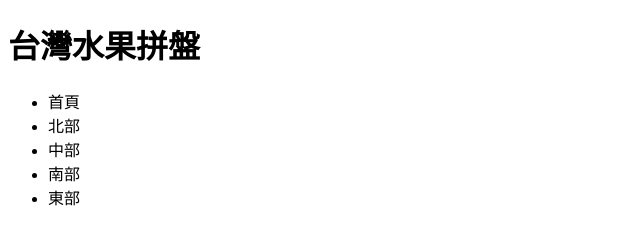
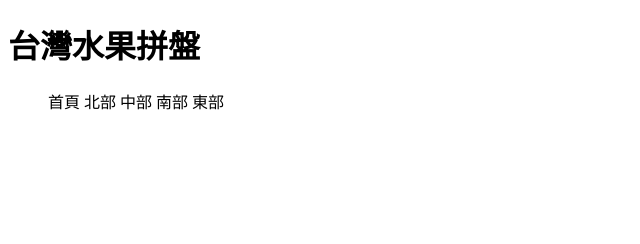
Before and after one commit to musicboy0322/WebFundFinalProject, a plain HTML site: page index.html in a window 1280 px wide. Shown: the whole page, without its empty margins (0-640 px from the left). Drawn offline with Linux system fonts and the light colour scheme.

Commit message:
nav set up

```diff
--- a/index.html
+++ b/index.html
@@ -4,11 +4,12 @@
     <meta charset="UTF-8" />
     <meta http-equiv="X-UA-Compatible" content="IE=edge" />
     <meta name="viewport" content="width=device-width, initial-scale=1.0" />
+    <link rel="stylesheet" href="./main.css" />
     <title>Document</title>
   </head>
   <body>
     <h1>台灣水果拼盤</h1>
-    <div >
+    <nav>
       <ul>
         <li>首頁</li>
         <li>北部</li>
@@ -16,6 +17,6 @@
         <li>南部</li>
         <li>東部</li>
       </ul>
-    </div>
+    </nav>
   </body>
 </html>
--- /dev/null
+++ b/main.css
@@ -0,0 +1,3 @@
+nav ul li {
+  display: inline;
+}
```
